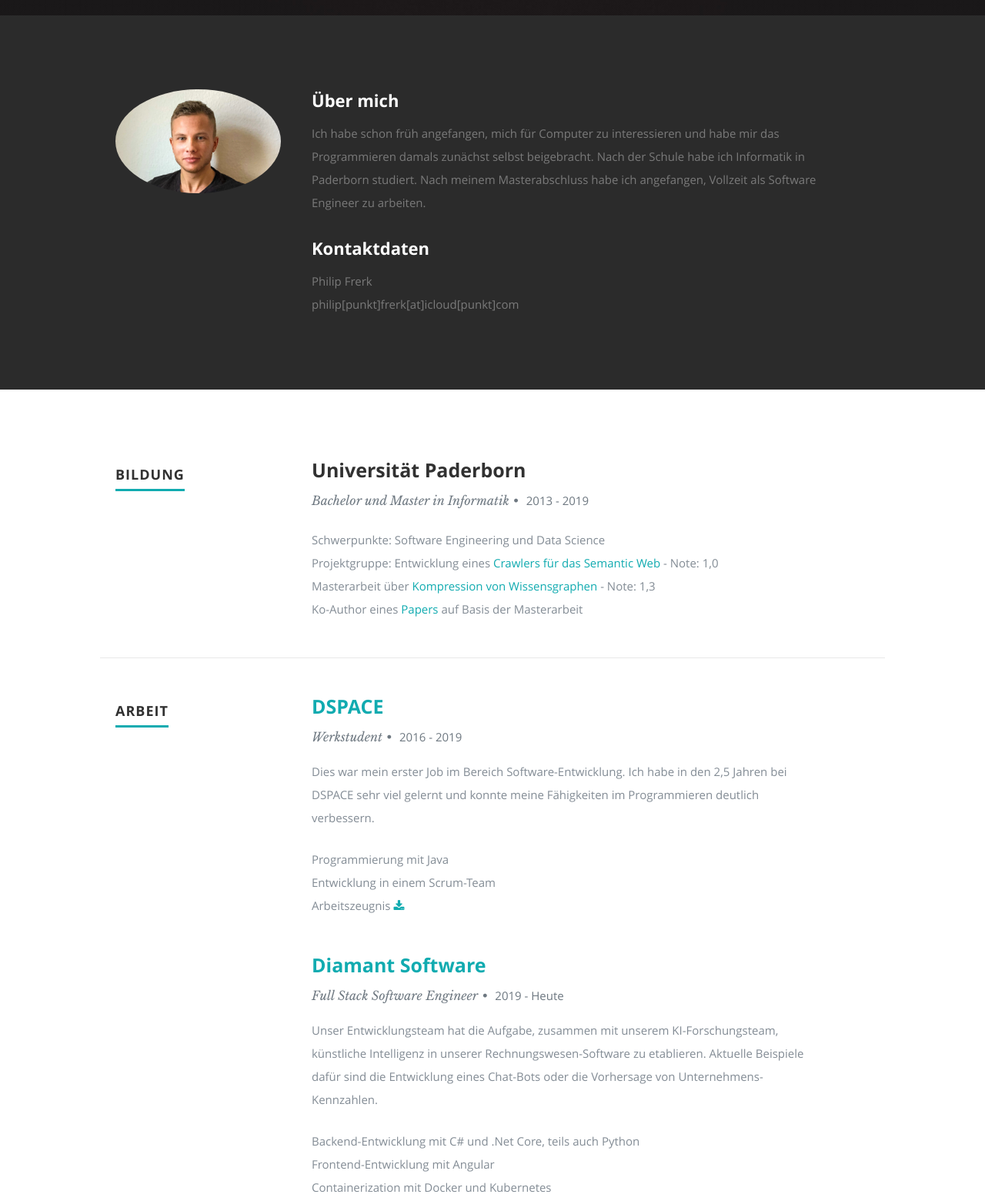
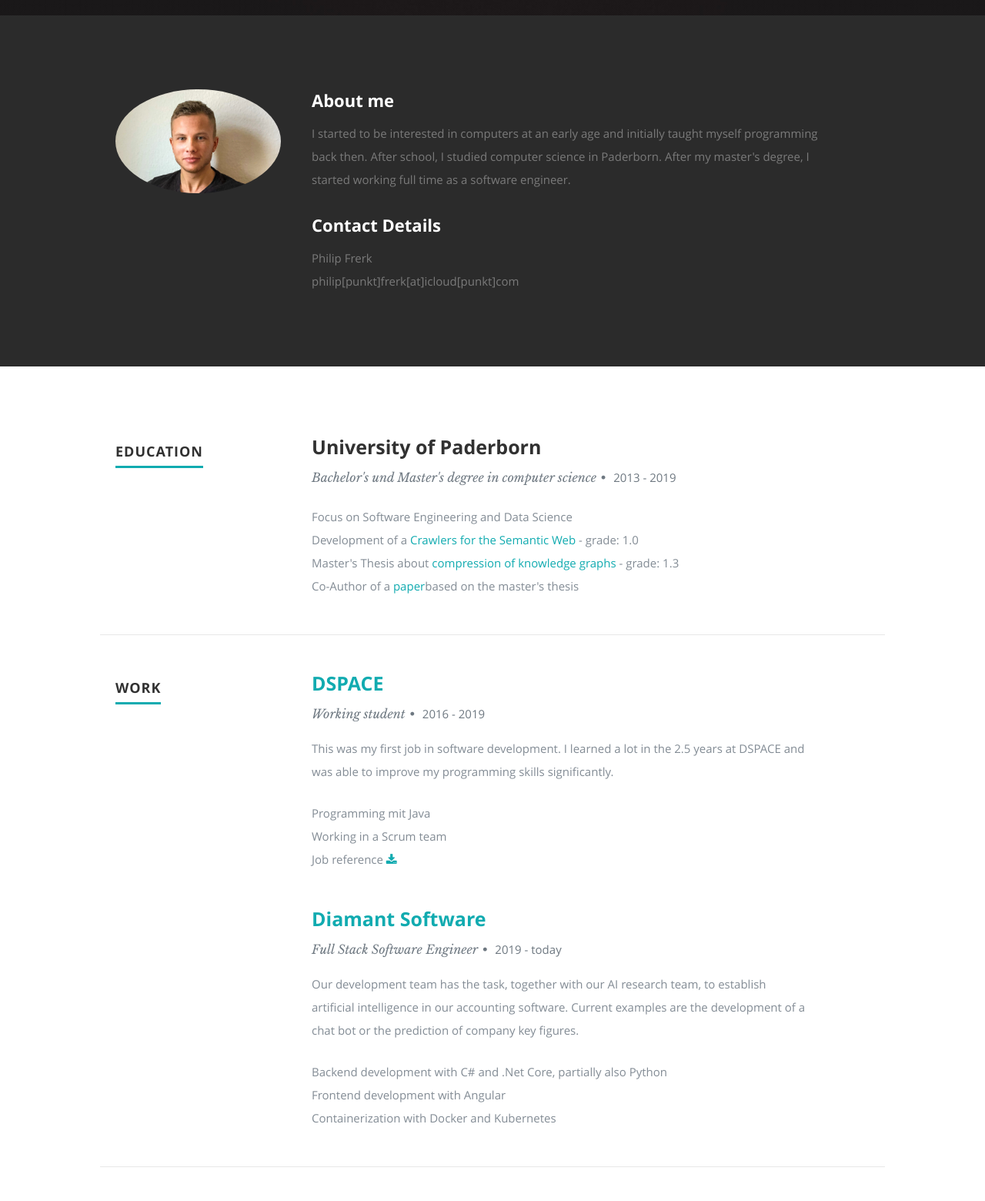
Before and after one commit to ph1l1pF/personal-website, a plain HTML site: page index.html in a window 1280 px wide. Shown: the part 780-2340 px from the top of the page at 77% size. Drawn offline with nearby package versions, Linux system fonts and the light colour scheme.

Commit message:
englisch

```diff
--- a/index.html
+++ b/index.html
@@ -45,9 +45,9 @@
 
          <ul id="nav" class="nav">
             <li class="current"><a class="smoothscroll" href="#home">Home</a></li>
-            <li><a class="smoothscroll" href="#about">Über mich</a></li>
+            <li><a class="smoothscroll" href="#about">About</a></li>
 	         <li><a class="smoothscroll" href="#resume">Vita</a></li>
-            <li><a class="smoothscroll" href="#contact">Kontakt</a></li>
+            <li><a class="smoothscroll" href="#contact">Contact</a></li>
          </ul> <!-- end #nav -->
 
       </nav> <!-- end #nav-wrap -->
@@ -55,13 +55,13 @@
       <div class="row banner">
          <div class="banner-text">
             <h1 class="responsive-headline">Philip Frerk</h1>
-            <h3>Ich bin Software Engineer. <a class="smoothscroll" href="#about">Scroll nach unten</a>
-            um mehr zu erfahren.</h3>
+            <h3>I'm a Software Engineer. <a class="smoothscroll" href="#about">Scroll down</a>
+            to find out more.</h3>
             <hr />
             <ul class="social">
-               <li><a href="https://www.github.com/ph1l1pf"><i class="fa fa-github"></i></a></li>
-               <li><a href="https://www.linkedin.com/in/philip-frerk-6a3128152/"><i class="fa fa-linkedin"></i></a></li>
-               <li><a href="https://www.xing.com/profile/Philip_FrerK/cv"><i class="fa fa-xing"></i></a></li>
+               <li><a href="https://www.github.com/ph1l1pf" target="_blank"><i class="fa fa-github"></i></a></li>
+               <li><a href="https://www.linkedin.com/in/philip-frerk-6a3128152/" target="_blank"><i class="fa fa-linkedin"></i></a></li>
+               <li><a href="https://www.xing.com/profile/Philip_FrerK/cv" target="_blank"><i class="fa fa-xing"></i></a></li>
             </ul>
          </div>
       </div>
@@ -87,17 +87,17 @@
 
          <div class="nine columns main-col">
 
-            <h2>Über mich</h2>
+            <h2>About me</h2>
 
-            <p>Ich habe schon früh angefangen, mich für Computer zu interessieren und habe mir das Programmieren damals zunächst selbst beigebracht.
-               Nach der Schule habe ich Informatik in Paderborn studiert. Nach meinem Masterabschluss habe ich angefangen, Vollzeit als Software Engineer zu arbeiten.
+            <p>I started to be interested in computers at an early age and initially taught myself programming back then.
+               After school, I studied computer science in Paderborn. After my master's degree, I started working full time as a software engineer.
             </p>
 
             <div class="row">
 
                <div class="columns contact-details">
 
-                  <h2>Kontaktdaten</h2>
+                  <h2>Contact Details</h2>
                   <p class="address">
 						   <span>Philip Frerk</span><br>
                      <span>philip[punkt]frerk[at]icloud[punkt]com</span>
@@ -121,6 +121,7 @@
 
 
    <!-- Resume Section
+
    ================================================== -->
    <section id="resume">
 
@@ -129,7 +130,7 @@
       <div class="row education">
 
          <div class="three columns header-col">
-            <h1><span>Bildung</span></h1>
+            <h1><span>Education</span></h1>
          </div>
 
          <div class="nine columns main-col">
@@ -138,14 +139,14 @@
 
                <div class="twelve columns">
 
-                  <h3>Universität Paderborn</h3>
-                  <p class="info">Bachelor und Master in Informatik<span>&bull;</span> <em class="date">2013 - 2019</em></p>
+                  <h3>University of Paderborn</h3>
+                  <p class="info">Bachelor's und Master's degree in computer science<span>&bull;</span> <em class="date">2013 - 2019</em></p>
                   <p>
                   <ul>
-                     <li>Schwerpunkte: Software Engineering und Data Science</li>
-                     <li>Projektgruppe: Entwicklung eines <a href="https://github.com/dice-group/Squirrel">Crawlers für das Semantic Web</a> - Note: 1,0</li>
-                     <li>Masterarbeit über <a href="https://github.com/ph1l1pF/MastersThesisNew/blob/master/thesis/thesis_final.pdf"> Kompression von Wissensgraphen</a> - Note: 1,3</li>
-                     <li>Ko-Author eines <a href="https://www.springerprofessional.de/applying-grammar-based-compression-to-rdf/19211434">Papers</a> auf Basis der Masterarbeit</li>
+                     <li>Focus on Software Engineering and Data Science</li>
+                     <li>Development of a <a href="https://github.com/dice-group/Squirrel" target="_blank">Crawlers for the Semantic Web</a> - grade: 1.0</li>
+                     <li>Master's Thesis about <a href="https://github.com/ph1l1pF/MastersThesisNew/blob/master/thesis/thesis_final.pdf" target="_blank"> compression of knowledge graphs</a> - grade: 1.3</li>
+                     <li>Co-Author of a <a href="https://www.springerprofessional.de/applying-grammar-based-compression-to-rdf/19211434" target="_blank">paper</a>based on the master's thesis </li>
                   </ul>
                   </p>
 
@@ -167,7 +168,7 @@
       <div class="row work">
 
          <div class="three columns header-col">
-            <h1><span>Arbeit</span></h1>
+            <h1><span>Work</span></h1>
          </div>
 
          <div class="nine columns main-col">
@@ -176,15 +177,15 @@
 
                <div class="twelve columns">
 
-                  <h3><a href="https://www.dspace.com">DSPACE</a></h3>
-                  <p class="info">Werkstudent<span>&bull;</span> <em class="date">2016 - 2019</em></p>
+                  <h3><a href="https://www.dspace.com" target="_blank">DSPACE</a></h3>
+                  <p class="info">Working student<span>&bull;</span> <em class="date">2016 - 2019</em></p>
                   <p>
-                     Dies war mein erster Job im Bereich Software-Entwicklung. Ich habe in den 2,5 Jahren bei DSPACE sehr viel gelernt und konnte meine Fähigkeiten
-                     im Programmieren deutlich verbessern.
+                     This was my first job in software development. I learned a lot in the 2.5 years at DSPACE and was able to improve my programming skills significantly.
+
                   <ul>
-                     <li>Programmierung mit Java</li>
-                     <li>Entwicklung in einem Scrum-Team</li>
-                     <li>Arbeitszeugnis <a href="assets/dspace_Zeugnis_PhilipFrerk.pdf"><i class="fa fa-download"></i> </a> </li>
+                     <li>Programming mit Java</li>
+                     <li>Working in a Scrum team</li>
+                     <li>Job reference <a href="assets/dspace_Zeugnis_PhilipFrerk.pdf" target="_blank"><i class="fa fa-download"></i> </a> </li>
                   </ul>
                   <div class="columns download">
                   <p>
@@ -199,16 +200,16 @@
             <div class="row item">
 
                <div class="twelve columns">
-                  <h3><a href="https://www.diamant-software.de">Diamant Software</a></h3>
-                  <p class="info">Full Stack Software Engineer<span>&bull;</span> <em class="date">2019 - Heute</em></p>
+                  <h3><a href="https://www.diamant-software.de" target="_blank">Diamant Software</a></h3>
+                  <p class="info">Full Stack Software Engineer<span>&bull;</span> <em class="date">2019 - today</em></p>
 
                   <p>
-                     Unser Entwicklungsteam hat die Aufgabe, zusammen mit unserem KI-Forschungsteam, künstliche Intelligenz in unserer Rechnungswesen-Software zu etablieren.
-                     Aktuelle Beispiele dafür sind die Entwicklung eines Chat-Bots oder die Vorhersage von Unternehmens-Kennzahlen.
+                     Our development team has the task, together with our AI research team, to establish artificial intelligence in our accounting software.
+                     Current examples are the development of a chat bot or the prediction of company key figures.
                   <ul>
-                     <li>Backend-Entwicklung mit C# und .Net Core, teils auch Python</li>
-                     <li>Frontend-Entwicklung mit Angular</li>
-                     <li>Containerization mit Docker und Kubernetes </li>
+                     <li>Backend development with C# and .Net Core, partially also Python</li>
+                     <li>Frontend development with Angular</li>
+                     <li>Containerization with Docker and Kubernetes </li>
                   </p>
 
                </div>
@@ -264,7 +265,7 @@
 
             <div class="ten columns">
 
-                  <p class="lead">Kontaktiere mich gerne! Ich bin zwar derzeit nicht aktiv auf Arbeissuche, höre mir aber spannende und interessante Themen gerne an.
+                  <p class="lead">Feel free to contact me! I am not actively looking for work at the moment, but I like to listen to exciting and interesting topics.
                   </p>
 
             </div>
@@ -278,10 +279,10 @@
 
                <div class="widget widget_contact">
 
-					   <h4>Kontaktdaten</h4>
+					   <h4>Contact details</h4>
 					   <p class="address">
 						   Philip Frerk<br>
-						   Kontaktiere mich über E-Mail oder <a href="https://www.linkedin.com/in/philip-frerk-6a3128152/">LinkedIn</a>
+						   Reach me over Email or <a href="https://www.linkedin.com/in/philip-frerk-6a3128152/" target="_blank">LinkedIn</a>
 					   </p>
 
 				   </div>
@@ -302,15 +303,15 @@
          <div class="twelve columns">
 
             <ul class="social-links">
-               <li><a href="https://www.github.com/ph1l1pf"><i class="fa fa-github"></i></a></li>
-               <li><a href="https://www.linkedin.com/in/philip-frerk-6a3128152/"><i class="fa fa-linkedin"></i></a></li>
-               <li><a href="https://www.xing.com/profile/Philip_FrerK/cv"><i class="fa fa-xing"></i></a></li>
+               <li><a href="https://www.github.com/ph1l1pf" target="_blank"><i class="fa fa-github"></i></a></li>
+               <li><a href="https://www.linkedin.com/in/philip-frerk-6a3128152/" target="_blank"><i class="fa fa-linkedin"></i></a></li>
+               <li><a href="https://www.xing.com/profile/Philip_FrerK/cv" target="_blank"><i class="fa fa-xing"></i></a></li>
             </ul>
 
             <ul class="copyright">
                <li>&copy; Copyright 2021 Philip Frerk</li>
-               <li><a href="impress.html">Impressum</a></li>
-               <li>Design von <a href="http://www.styleshout.com/" title="Styleshout" target="_blank">Styleshout</a></li>
+               <li><a href="impress.html">Impress</a></li>
+               <li>Design by <a href="http://www.styleshout.com/" title="Styleshout" target="_blank">Styleshout</a></li>
             </ul>
 
          </div>
```
